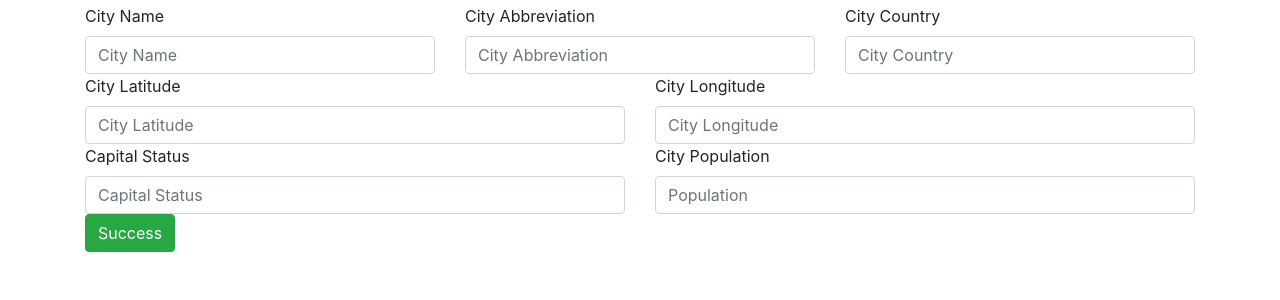
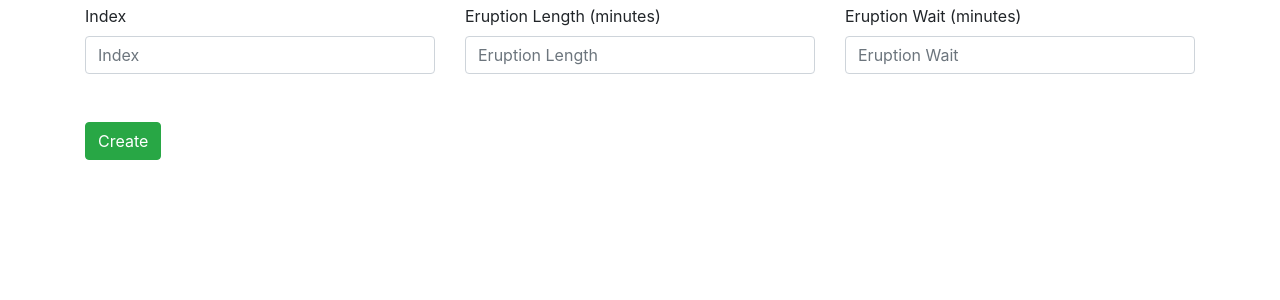
Before and after one commit to yanyan666666/PythonDockerFlaskPycharm03, a Flask app: page /times/new in a window 1280 px wide. Shown: the part 56-356 px from the top of the page. Run offline with Flask 2, Linux system fonts and the light colour scheme; some libraries are stand-ins or nearby versions.

Commit message:
fix: update for new database

```diff
--- a/app/templates/new.html
+++ b/app/templates/new.html
@@ -1,45 +1,23 @@
 {% extends "layout.html" %}
 {% block content %}
-<form action="/cities/new" method="POST">
-    <div class="row">
-        <div class="col">
-            <label for="fldName">City Name</label>
-            <input id="fldName" type="text" class="form-control" placeholder="City Name" name="fldName">
-        </div>
-        <div class="col">
-            <label for="fldAbbreviation">City Abbreviation</label>
-            <input id="fldAbbreviation" type="text" class="form-control" placeholder="City Abbreviation"
-                   name="fldAbbreviation">
-        </div>
-        <div class="col">
-            <label for="fldCountry">City Country</label>
-            <input id="fldCountry" type="text" class="form-control" placeholder="City Country" name="fldCountry">
-        </div>
-    </div>
+<form action="/times/new" method="POST">
 
     <div class="row">
         <div class="col">
-            <label for="fldLat">City Latitude</label>
-            <input id="fldLat" type="text" class="form-control" placeholder="City Latitude" name="fldLat">
+            <label for="id">Index</label>
+            <input id="id" type="text" class="form-control" placeholder="Index" name="id">
         </div>
         <div class="col">
-            <label for="fldlong">City Longitude</label>
-            <input id="fldlong" type="text" class="form-control" placeholder="City Longitude" name="fldLong">
+            <label for="eruptLgth">Eruption Length (minutes)</label>
+            <input id="eruptLgth" type="text" class="form-control" placeholder="Eruption Length" name="eruptLgth">
+        </div>
+        <div class="col">
+            <label for="eruptWait">Eruption Wait (minutes)</label>
+            <input id="eruptWait" type="text" class="form-control" placeholder="Eruption Wait" name="eruptWait">
         </div>
     </div>
-    <div class="row">
-        <div class="col">
-            <label for="fldCapitalStatus">Capital Status</label>
-
-            <input id="fldCapitalStatus" type="text" class="form-control" placeholder="Capital Status "
-                   name="fldCapitalStatus">
-        </div>
-        <div class="col">
-            <label for="fldPopulation">City Population</label>
-            <input id="fldPopulation" type="text" class="form-control" placeholder="Population" name="fldPopulation">
-        </div>
-    </div>
-    <button type="submit" class="btn btn-success">Success</button>
+    <br><br>
+    <button type="submit" class="btn btn-success">Create</button>
 
 </form>
 
```
